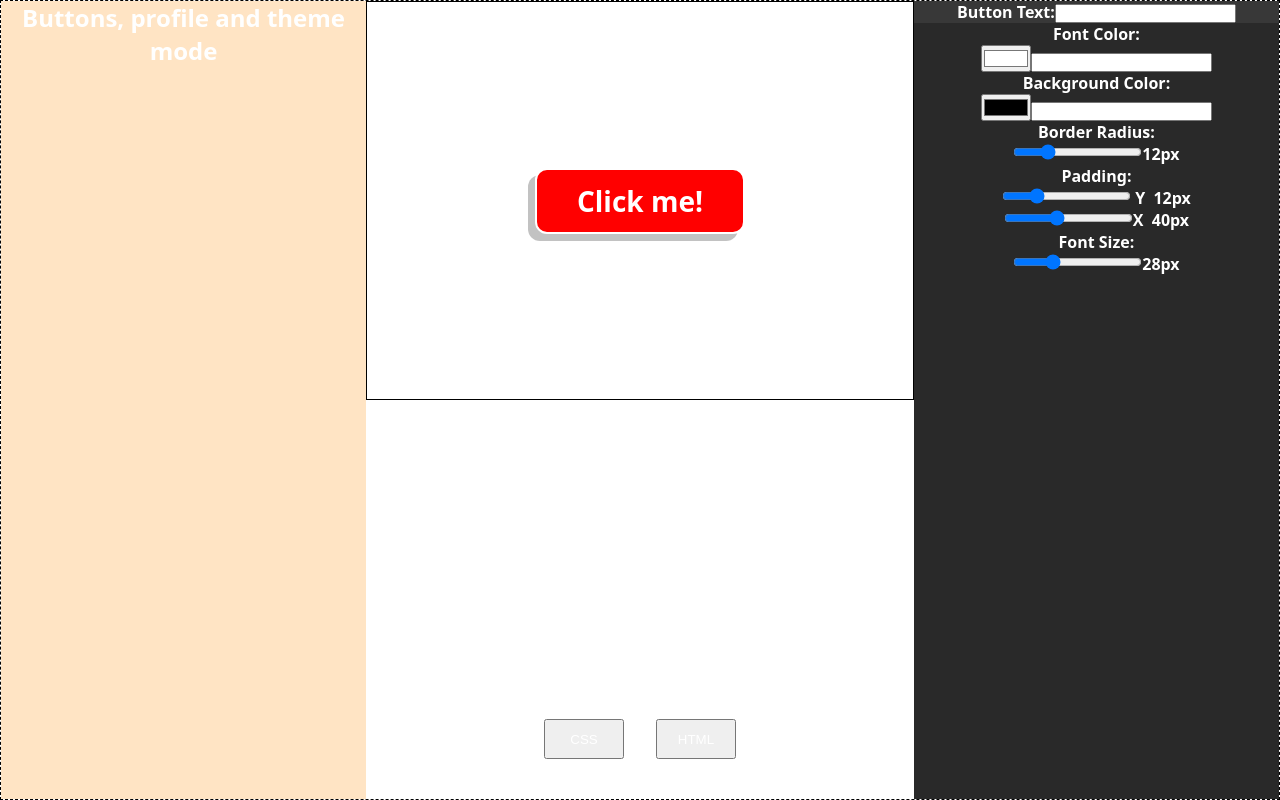
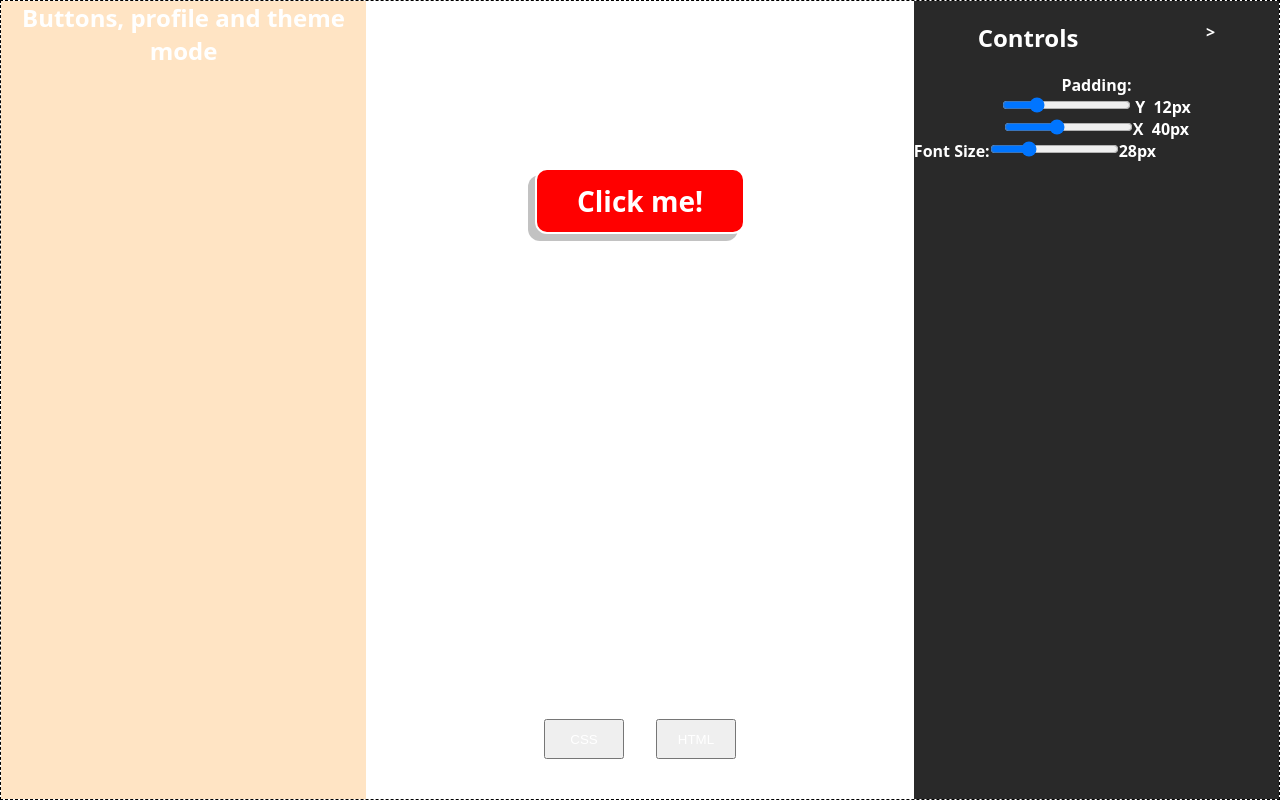
Before and after one commit to J-C-S-V/button-builder, a React (Vite) app: page / in a window 1280 px wide. Built offline with nearby package versions, Linux system fonts and the light colour scheme.

Commit message:
Update controls style

```diff
--- a/src/components/Button/Button.module.css
+++ b/src/components/Button/Button.module.css
@@ -1,7 +1,6 @@
 .workbench__button {
   width: 100%;
   height: 50%;
-  border: 1px solid black;
   display: flex;
   justify-content: center;
   align-items: center;
--- /dev/null
+++ b/src/components/ChangeFontSize.module.css
@@ -0,0 +1,3 @@
+.controls__font-size {
+  display: flex;
+}
--- a/src/components/ChangeFontSize.tsx
+++ b/src/components/ChangeFontSize.tsx
@@ -1,3 +1,5 @@
+import styles from "./ChangeFontSize.module.css";
+
 export const ChangeFontSize = ({
   fontSize,
   onFontSizeChange,
@@ -6,7 +8,7 @@ export const ChangeFontSize = ({
   onFontSizeChange: (e: React.ChangeEvent<HTMLInputElement>) => void;
 }) => {
   return (
-    <>
+    <div className={styles["controls__font-size"]}>
       <label htmlFor="fontSize" className="label">
         Font Size:
       </label>
@@ -23,6 +25,6 @@ export const ChangeFontSize = ({
         />
         <span className="workbench__input-font-size-span">{fontSize}px</span>
       </div>
-    </>
+    </div>
   );
 };
--- a/src/components/ChangePadding.tsx
+++ b/src/components/ChangePadding.tsx
@@ -1,3 +1,5 @@
+import styles from "./ChangePadding.module.css";
+
 export const ChangePadding = ({
   onPaddingYChange,
   onPaddingXChange,
@@ -10,7 +12,7 @@ export const ChangePadding = ({
   paddingX: number;
 }) => {
   return (
-    <>
+    <div className={styles["controls__padding"]}>
       <label title="Enter padding" htmlFor="padding" className="label">
         Padding:
       </label>
@@ -44,6 +46,6 @@ export const ChangePadding = ({
           <span className="workbench__padding-x">X&nbsp;&nbsp;{paddingX}px</span>
         </div>
       </div>
-    </>
+    </div>
   );
 };
--- a/src/components/Controls/Controls.tsx
+++ b/src/components/Controls/Controls.tsx
@@ -39,10 +39,10 @@ export const Controls = ({
 }) => {
   return (
     <div className={styles["workbench__controls"]}>
-      <ChangeInnerText onTextChange={onTextChange} innerText={innerText} />
+      {/* <ChangeInnerText onTextChange={onTextChange} innerText={innerText} />
       <ChangeFontColor fontColor={fontColor} onFontColorChange={onFontColorChange} />
       <ChangeColor backgroundColor={backgroundColor} onColorChange={onBackgroundColorChange} />
-      <ChangeBorderRadius onBorderRadiusChange={onBorderRadiusChange} borderRadius={borderRadius} />
+      <ChangeBorderRadius onBorderRadiusChange={onBorderRadiusChange} borderRadius={borderRadius} /> */}
       <ChangePadding
         paddingY={paddingY}
         paddingX={paddingX}
--- a/src/components/WorkBench/WorkBench.module.css
+++ b/src/components/WorkBench/WorkBench.module.css
@@ -12,3 +12,14 @@
   align-items: center;
   background-color: var(--color-background-white);
 }
+
+.workbench__controls {
+  color: var(--color-text-white);
+  background-color: var(--color-background-dark);
+}
+
+.workbench__header {
+  display: flex;
+  justify-content: space-around;
+  padding: 2rem 0;
+}
--- a/src/components/WorkBench/WorkBench.tsx
+++ b/src/components/WorkBench/WorkBench.tsx
@@ -1,7 +1,6 @@
 import { useState } from "react";
 import { Controls } from "../Controls/Controls";
 import { ControlsTwo } from "../ControlsTwo/ControlsTwo";
-import { ControlsTwoCopy } from "../ControlsTwoCopy";
 import { Button } from "../Button/Button";
 import styles from "./WorkBench.module.css";
 import { Languages } from "../Languages/Languages";
@@ -106,15 +105,21 @@ export const WorkBench = () => {
         />
         <Languages />
       </div>
+      <div className={styles["workbench__controls"]}>
+        <div className={styles["workbench__header"]}>
+          <h2>Controls</h2>
+          <div>&gt;</div>
+        </div>
+        {true && (
           <Controls
-        onTextChange={handleInnerText}
-        innerText={innerText}
-        onBackgroundColorChange={handleChangebackgroundColor}
-        backgroundColor={backgroundColor}
-        onFontColorChange={handleFontColorChange}
-        fontColor={fontColor}
-        onBorderRadiusChange={handleBorderRadiusChange}
-        borderRadius={borderRadius}
+            // onTextChange={handleInnerText}
+            // innerText={innerText}
+            // onBackgroundColorChange={handleChangebackgroundColor}
+            // backgroundColor={backgroundColor}
+            // onFontColorChange={handleFontColorChange}
+            // fontColor={fontColor}
+            // onBorderRadiusChange={handleBorderRadiusChange}
+            // borderRadius={borderRadius}
             onPaddingYChange={handlePaddingYChange}
             paddingY={paddingY}
             onPaddingXChange={handlePaddingXChange}
@@ -122,6 +127,9 @@ export const WorkBench = () => {
             onFontSizeChange={handleFontSizeChange}
             fontSize={fontSize}
           />
+        )}
+      </div>
+
       {/* <ControlsTwo
         fontWeight={fontWeight}
         onFontWeightChange={handleFontWeightChange}
```
Also changed, not shown: src/components/ChangePadding.module.css (added). Lines whose indentation alone changed are shown as unchanged.
